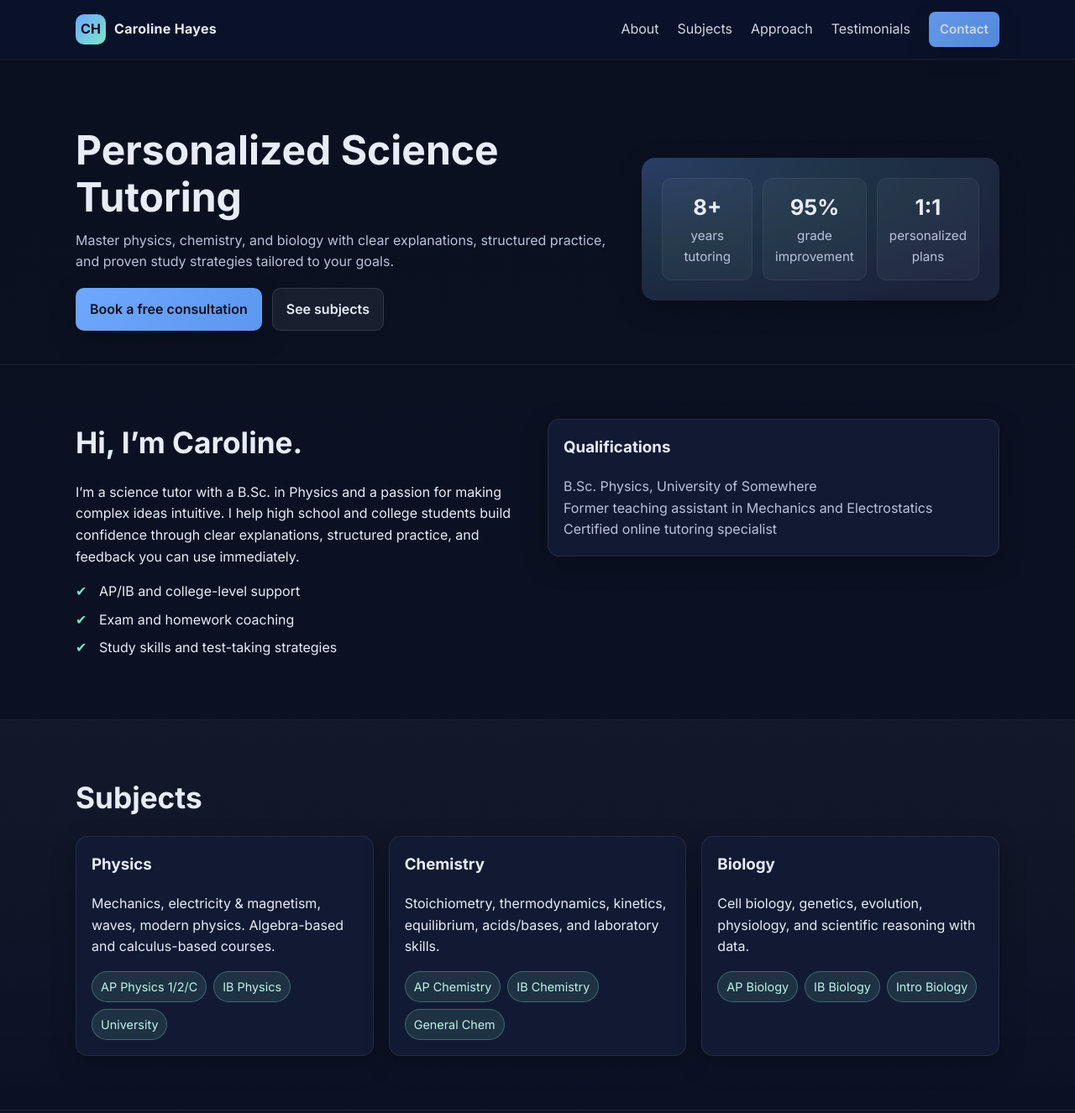
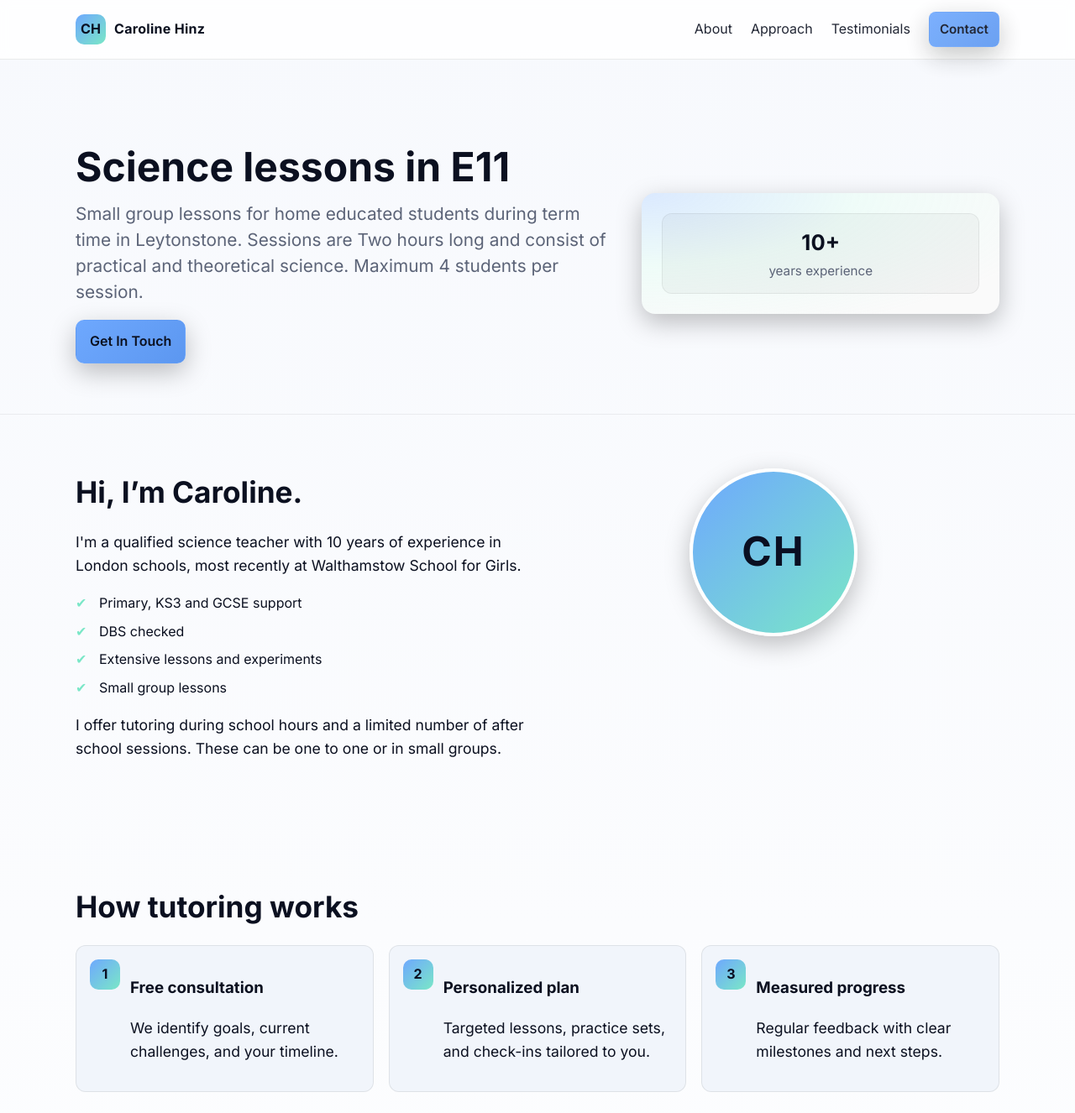
Before and after one commit to leapinweasel/caroline-website, a plain HTML site: page index.html in a window 1280 px wide. Shown: the top 1326 px of the page at 84% size. Drawn offline with Linux system fonts and the light colour scheme.

Commit message:
lightmode and content

```diff
--- a/index.html
+++ b/index.html
@@ -5,7 +5,7 @@
     <meta name="viewport" content="width=device-width, initial-scale=1" />
     <meta http-equiv="X-UA-Compatible" content="IE=edge" />
     <title>Caroline Hinz • Science Tutor</title>
-    <meta name="description" content="Professional science tutoring in physics, chemistry, and biology. Personalized lessons, exam prep, and study strategies for high school and college students." />
+    <meta name="description" content="Professional science tutoring in Leytonstone / Leyton. Teaching physics, chemistry, and biology. Personalized lessons, exam prep, and study strategies for high school and college students." />
     <link rel="preconnect" href="https://fonts.googleapis.com" />
     <link rel="preconnect" href="https://fonts.gstatic.com" crossorigin />
     <link href="https://fonts.googleapis.com/css2?family=Inter:wght@400;600;700&display=swap" rel="stylesheet" />
@@ -15,19 +15,13 @@
 <body>
     <header class="site-header" id="top">
         <div class="container header-inner">
-            <a href="#top" class="brand" aria-label="Caroline Hayes, Science Tutor home">
+            <a href="#top" class="brand" aria-label="Caroline Hinz, Science Tutor home">
                 <span class="brand-mark">CH</span>
-                <span class="brand-text">Caroline Hayes</span>
+                <span class="brand-text">Caroline Hinz</span>
             </a>
             <nav class="nav" aria-label="Primary">
-                <button class="nav-toggle" aria-expanded="false" aria-controls="primary-menu" aria-label="Toggle menu">
-                    <span class="nav-toggle-bar"></span>
-                    <span class="nav-toggle-bar"></span>
-                    <span class="nav-toggle-bar"></span>
-                </button>
                 <ul id="primary-menu" class="nav-list">
                     <li><a href="#about">About</a></li>
-                    <li><a href="#subjects">Subjects</a></li>
                     <li><a href="#approach">Approach</a></li>
                     <li><a href="#testimonials">Testimonials</a></li>
                     <li><a href="#contact" class="btn btn-primary btn-small">Contact</a></li>
@@ -40,26 +34,17 @@
         <section class="hero" aria-labelledby="hero-title">
             <div class="container hero-inner">
                 <div class="hero-copy">
-                    <h1 id="hero-title">Personalized Science Tutoring</h1>
-                    <p>Master physics, chemistry, and biology with clear explanations, structured practice, and proven study strategies tailored to your goals.</p>
+                    <h1 id="hero-title">Science lessons in E11</h1>
+                    <p class="hero-subtitle">Small group lessons for home educated students during term time in Leytonstone.  Sessions are Two hours long and consist of practical and theoretical science.  Maximum 4 students per session.</p>
                     <div class="hero-cta">
-                        <a class="btn btn-primary" href="#contact">Book a free consultation</a>
-                        <a class="btn btn-ghost" href="#subjects">See subjects</a>
+                        <a class="btn btn-primary" href="#contact">Get In Touch</a>
                     </div>
                 </div>
                 <div class="hero-card" aria-hidden="true">
                     <div class="metrics">
                         <div class="metric">
-                            <span class="metric-value">8+</span>
-                            <span class="metric-label">years tutoring</span>
-                        </div>
-                        <div class="metric">
-                            <span class="metric-value">95%</span>
-                            <span class="metric-label">grade improvement</span>
-                        </div>
-                        <div class="metric">
-                            <span class="metric-value">1:1</span>
-                            <span class="metric-label">personalized plans</span>
+                            <span class="metric-value">10+</span>
+                            <span class="metric-label">years experience</span>
                         </div>
                     </div>
                 </div>
@@ -70,58 +55,24 @@
             <div class="container grid-2">
                 <div>
                     <h2 id="about-title">Hi, I’m Caroline.</h2>
-                    <p>I’m a science tutor with a B.Sc. in Physics and a passion for making complex ideas intuitive. I help high school and college students build confidence through clear explanations, structured practice, and feedback you can use immediately.</p>
+                    <p>I'm a qualified science teacher with 10 years of experience in London schools, most recently at Walthamstow School for Girls. </p>
                     <ul class="list-check">
-                        <li>AP/IB and college-level support</li>
-                        <li>Exam and homework coaching</li>
-                        <li>Study skills and test-taking strategies</li>
+                        <li>Primary, KS3 and GCSE support</li>
+                        <li>DBS checked</li>
+                        <li>Extensive lessons and experiments</li>
+                        <li>Small group lessons</li>
                     </ul>
+                    <p>I offer tutoring during school hours and a limited number of after school sessions.  These can be one to one or in small groups.  </p>
                 </div>
-                <div class="card about-card">
-                    <h3>Qualifications</h3>
-                    <ul class="plain-list">
-                        <li>B.Sc. Physics, University of Somewhere</li>
-                        <li>Former teaching assistant in Mechanics and Electrostatics</li>
-                        <li>Certified online tutoring specialist</li>
-                    </ul>
+                <div class="profile-picture">
+                    <div class="profile-placeholder">
+                        <span class="profile-initials">CH</span>
+                    </div>
                 </div>
             </div>
         </section>
 
-        <section id="subjects" class="section section-alt" aria-labelledby="subjects-title">
-            <div class="container">
-                <h2 id="subjects-title">Subjects</h2>
-                <div class="cards">
-                    <article class="card">
-                        <h3>Physics</h3>
-                        <p>Mechanics, electricity & magnetism, waves, modern physics. Algebra-based and calculus-based courses.</p>
-                        <ul class="tags">
-                            <li>AP Physics 1/2/C</li>
-                            <li>IB Physics</li>
-                            <li>University</li>
-                        </ul>
-                    </article>
-                    <article class="card">
-                        <h3>Chemistry</h3>
-                        <p>Stoichiometry, thermodynamics, kinetics, equilibrium, acids/bases, and laboratory skills.</p>
-                        <ul class="tags">
-                            <li>AP Chemistry</li>
-                            <li>IB Chemistry</li>
-                            <li>General Chem</li>
-                        </ul>
-                    </article>
-                    <article class="card">
-                        <h3>Biology</h3>
-                        <p>Cell biology, genetics, evolution, physiology, and scientific reasoning with data.</p>
-                        <ul class="tags">
-                            <li>AP Biology</li>
-                            <li>IB Biology</li>
-                            <li>Intro Biology</li>
-                        </ul>
-                    </article>
-                </div>
-            </div>
-        </section>
+
 
         <section id="approach" class="section" aria-labelledby="approach-title">
             <div class="container">
@@ -173,42 +124,24 @@
         </section>
 
         <section id="contact" class="section" aria-labelledby="contact-title">
-            <div class="container grid-2">
+            <div class="container">
                 <div>
                     <h2 id="contact-title">Get in touch</h2>
-                    <p>Have questions or want to schedule a free consultation? Send a message and I’ll reply within 24 hours.</p>
-                    <ul class="plain-list">
-                        <li>Email: <a href="mailto:hello@carolinetutor.com">hello@carolinetutor.com</a></li>
-                        <li>Location: Remote and in-person (Downtown & Northside)</li>
-                        <li>Hours: Mon–Fri, 3–8pm</li>
-                    </ul>
+                    <p>Send a message with your child's needs and I’ll reply as soon as possible.</p>
                 </div>
-                <form class="card form" id="contact-form" novalidate>
-                    <div class="form-field">
-                        <label for="name">Name</label>
-                        <input id="name" name="name" type="text" autocomplete="name" required />
-                        <span class="error" id="error-name" role="alert"></span>
+                <div class="contact-details">
+                    <div class="contact-item">
+                        <h3>Email:
+                        <a href="mailto:leytonscience@gmail.com">leytonscience@gmail.com</a> </h3>
                     </div>
-                    <div class="form-field">
-                        <label for="email">Email</label>
-                        <input id="email" name="email" type="email" autocomplete="email" required />
-                        <span class="error" id="error-email" role="alert"></span>
-                    </div>
-                    <div class="form-field">
-                        <label for="message">Message</label>
-                        <textarea id="message" name="message" rows="5" required></textarea>
-                        <span class="error" id="error-message" role="alert"></span>
-                    </div>
-                    <button type="submit" class="btn btn-primary">Send message</button>
-                    <p class="form-success" id="form-success" role="status" aria-live="polite" hidden>Thanks! Your message has been sent.</p>
-                </form>
+                </div>
             </div>
         </section>
     </main>
 
     <footer class="site-footer">
         <div class="container footer-inner">
-            <p>© <span id="year"></span> Caroline Hayes. All rights reserved.</p>
+            <p>© <span id="year"></span> Caroline Hinz. All rights reserved.</p>
             <a class="back-to-top" href="#top">Back to top ↑</a>
         </div>
     </footer>
--- a/styles.css
+++ b/styles.css
@@ -4,11 +4,11 @@
 */
 
 :root {
-  --bg: #0b1020;
-  --surface: #121a33;
-  --surface-2: #0e1530;
-  --text: #e7ecf7;
-  --muted: #b9c3da;
+  --bg: #f7f9fd;
+  --surface: #ffffff;
+  --surface-2: #f1f5fb;
+  --text: #0b1020;
+  --muted: #5c6478;
   --primary: #6ea8fe;
   --primary-600: #5c97f0;
   --accent: #7ae7c7;
@@ -22,8 +22,12 @@ body {
   margin: 0;
   font-family: Inter, system-ui, -apple-system, Segoe UI, Roboto, Arial, "Noto Sans", "Helvetica Neue", sans-serif;
   color: var(--text);
-  background: linear-gradient(180deg, var(--bg) 0%, #0c132b 100%);
+  background: linear-gradient(180deg, var(--bg) 0%, #ffffff 100%);
   line-height: 1.6;
+}
+
+p {
+  font-size: 1.1rem;
 }
 
 img { max-width: 100%; display: block; }
@@ -39,9 +43,9 @@ a:hover { text-decoration: underline; }
 .site-header {
   position: sticky;
   top: 0; z-index: 50;
-  background: rgba(12, 19, 43, 0.8);
+  background: rgba(255, 255, 255, 0.85);
   backdrop-filter: saturate(150%) blur(6px);
-  border-bottom: 1px solid rgba(255,255,255,0.06);
+  border-bottom: 1px solid rgba(0,0,0,0.08);
 }
 .header-inner {
   display: flex; align-items: center; justify-content: space-between;
@@ -73,25 +77,26 @@ a:hover { text-decoration: underline; }
 .btn-ghost { background: rgba(255,255,255,0.06); }
 
 /* Hero */
-.hero { padding: 80px 0 40px; border-bottom: 1px solid rgba(255,255,255,0.06); }
+.hero { padding: 100px 0 60px; border-bottom: 1px solid rgba(0,0,0,0.06); }
 .hero-inner { display: grid; grid-template-columns: 1.2fr 0.8fr; gap: 36px; align-items: center; }
 .hero h1 { font-size: clamp(2rem, 4vw, 3rem); line-height: 1.15; margin: 0 0 12px; }
 .hero p { margin: 0 0 18px; color: var(--muted); }
+.hero-subtitle { font-size: 1.3rem; line-height: 1.5; }
 .hero-cta { display: flex; gap: 12px; flex-wrap: wrap; }
-.hero-card { border-radius: 16px; background: radial-gradient(120% 120% at 0% 0%, rgba(110,168,254,.25) 0%, rgba(122,231,199,.12) 50%, rgba(255,255,255,.04) 100%), var(--surface); padding: 24px; box-shadow: var(--shadow); }
-.metrics { display: grid; grid-template-columns: repeat(3, 1fr); gap: 12px; }
-.metric { text-align: center; padding: 14px; border-radius: 12px; background: rgba(255,255,255,0.04); border: 1px solid rgba(255,255,255,0.06); }
-.metric-value { font-size: 1.6rem; font-weight: 700; }
+.hero-card { border-radius: 16px; background: radial-gradient(120% 120% at 0% 0%, rgba(110,168,254,.25) 0%, rgba(122,231,199,.12) 50%, rgba(0,0,0,.02) 100%), var(--surface); padding: 24px; box-shadow: var(--shadow); }
+.metrics { display: grid; grid-template-columns: 1fr; gap: 12px; }
+.metric { text-align: center; padding: 14px; border-radius: 12px; background: rgba(0,0,0,0.03); border: 1px solid rgba(0,0,0,0.06); }
+.metric-value { display: block; font-size: 1.6rem; font-weight: 700; }
 .metric-label { color: var(--muted); font-size: .95rem; }
 
 /* Sections */
 .section { padding: 64px 0; }
-.section-alt { background: linear-gradient(180deg, rgba(255,255,255,0.03), rgba(255,255,255,0.00)); border-top: 1px solid rgba(255,255,255,0.06); border-bottom: 1px solid rgba(255,255,255,0.06); }
+.section-alt { background: linear-gradient(180deg, rgba(0,0,0,0.02), rgba(0,0,0,0.00)); border-top: 1px solid rgba(0,0,0,0.06); border-bottom: 1px solid rgba(0,0,0,0.06); }
 .section h2 { font-size: clamp(1.6rem, 3vw, 2.2rem); margin: 0 0 18px; }
 .grid-2 { display: grid; grid-template-columns: 1fr 1fr; gap: 24px; align-items: start; }
 .cards { display: grid; grid-template-columns: repeat(3, 1fr); gap: 18px; }
 
-.card { background: var(--surface); border: 1px solid rgba(255,255,255,0.08); border-radius: 14px; padding: 18px; box-shadow: var(--shadow); }
+.card { background: var(--surface); border: 1px solid rgba(0,0,0,0.08); border-radius: 14px; padding: 18px; box-shadow: var(--shadow); }
 .card h3 { margin-top: 0; }
 
 .tags { display: flex; flex-wrap: wrap; gap: 8px; list-style: none; padding: 0; margin: 10px 0 0; }
@@ -102,9 +107,29 @@ a:hover { text-decoration: underline; }
 .list-check li::before { content: "✔"; position: absolute; left: 0; top: 0; color: var(--accent); }
 .plain-list { list-style: none; padding: 0; margin: 0; color: var(--muted); }
 
+/* Profile Picture */
+.profile-picture { display: flex; justify-content: center; align-items: center; }
+.profile-placeholder {
+    width: 200px;
+    height: 200px;
+    border-radius: 50%;
+    background: linear-gradient(135deg, var(--primary), var(--accent));
+    display: flex;
+    align-items: center;
+    justify-content: center;
+    box-shadow: var(--shadow);
+    border: 4px solid var(--surface);
+}
+.profile-initials {
+    font-size: 3rem;
+    font-weight: 700;
+    color: #0a0f22;
+    letter-spacing: 2px;
+}
+
 /* Steps */
 .steps { display: grid; grid-template-columns: repeat(3, 1fr); gap: 18px; }
-.step { display: grid; grid-template-columns: auto 1fr; gap: 12px; align-items: start; padding: 16px; border-radius: 12px; background: var(--surface-2); border: 1px solid rgba(255,255,255,0.08); }
+.step { display: grid; grid-template-columns: auto 1fr; gap: 12px; align-items: start; padding: 16px; border-radius: 12px; background: var(--surface-2); border: 1px solid rgba(0,0,0,0.08); }
 .step-num { width: 36px; height: 36px; border-radius: 10px; display: grid; place-items: center; background: linear-gradient(135deg, var(--primary), var(--accent)); color: #0a0f22; font-weight: 800; }
 
 /* Testimonials */
@@ -114,25 +139,41 @@ a:hover { text-decoration: underline; }
 /* Form */
 .form .form-field { display: grid; gap: 6px; margin-bottom: 12px; }
 .form label { font-weight: 600; }
-.form input, .form textarea { width: 100%; padding: 12px 12px; border-radius: 10px; border: 1px solid rgba(255,255,255,0.12); background: rgba(0,0,0,0.25); color: var(--text); font: inherit; }
+.form input, .form textarea { width: 100%; padding: 12px 12px; border-radius: 10px; border: 1px solid rgba(0,0,0,0.12); background: rgba(0,0,0,0.04); color: var(--text); font: inherit; }
 .form input:focus, .form textarea:focus { outline: 2px solid var(--primary); outline-offset: 2px; }
 .error { color: var(--danger); font-size: .9rem; min-height: 1.1em; }
 .form-success { color: #bff3e3; margin-top: 10px; }
 
+/* Contact */
+.contact-details {
+    display: grid;
+    gap: 20px;
+    margin-top: 20px;
+}
+
+.contact-item {
+    margin-bottom: 20px;
+}
+
+.contact-item a {
+    font-size: 1.2rem;
+    font-weight: 600;
+}
+
 /* Footer */
-.site-footer { border-top: 1px solid rgba(255,255,255,0.06); padding: 26px 0; }
+.site-footer { border-top: 1px solid rgba(0,0,0,0.06); padding: 26px 0; }
 .footer-inner { display: flex; align-items: center; justify-content: space-between; gap: 12px; color: var(--muted); }
 .back-to-top { color: var(--muted); }
 
 /* Responsive */
 @media (max-width: 920px) {
   .hero-inner { grid-template-columns: 1fr; }
-  .metrics { grid-template-columns: repeat(3, minmax(0, 1fr)); }
+  .metrics { grid-template-columns: 1fr; }
   .grid-2 { grid-template-columns: 1fr; }
   .cards { grid-template-columns: repeat(2, 1fr); }
   .steps { grid-template-columns: 1fr; }
   .nav-toggle { display: inline-block; }
-  .nav-list { position: absolute; right: 4%; top: 64px; background: rgba(12,19,43,.98); border: 1px solid rgba(255,255,255,.08); border-radius: 12px; padding: 12px; display: none; flex-direction: column; gap: 10px; width: min(240px, 92vw); box-shadow: var(--shadow); }
+  .nav-list { position: absolute; right: 4%; top: 64px; background: rgba(255,255,255,.98); border: 1px solid rgba(0,0,0,.10); border-radius: 12px; padding: 12px; display: none; flex-direction: column; gap: 10px; width: min(240px, 92vw); box-shadow: var(--shadow); }
   .nav-list.open { display: flex; }
 }
 
```
Also changed, not shown: script.js (+33 -29 lines).
